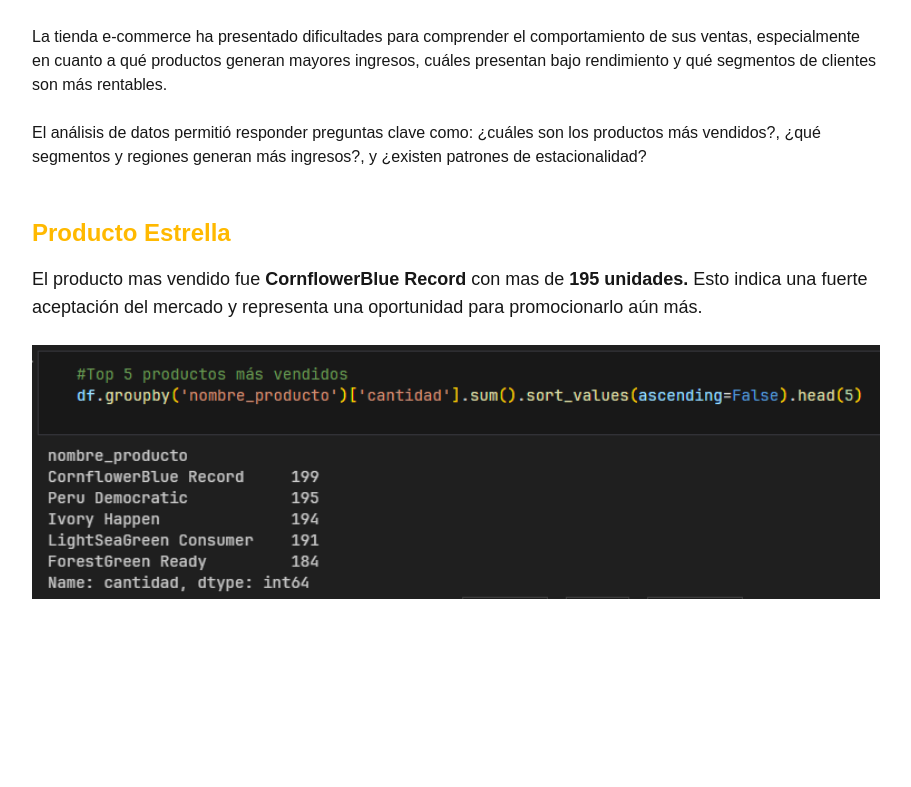
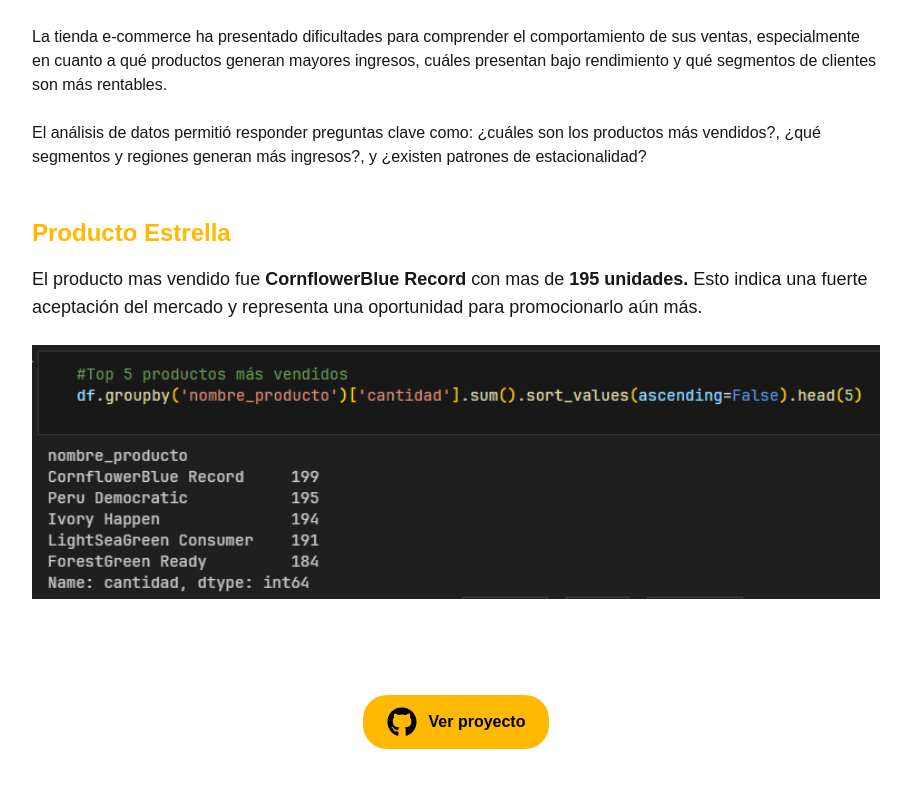
Before and after one commit to WilHazz/portafolio-Alaista-datos, a Next.js app: page /proyectos/analisis-ventas in a window 1280 px wide. Shown: the part 783-1570 px from the top of the page, without its empty margins (184-1095 px from the left). Before the commit the page ends 1482 px from the top, so only its background shows below. Built offline with nearby package versions, Linux system fonts and the light colour scheme.

Commit message:
agregando boton de Github y el link del proyecto de ecommerce

```diff
--- a/src/app/proyectos/analisis-ventas/page.tsx
+++ b/src/app/proyectos/analisis-ventas/page.tsx
@@ -1,4 +1,5 @@
 import Link from "next/link"
+import { FaGithub } from "react-icons/fa"
 
 function page() {
   return (
@@ -49,6 +50,15 @@ function page() {
             className="w-full h-auto"
              />
         </div>
+        {/* Boton a Github */}
+        <div className="text-center pt-12">
+            <Link href="https://github.com/WilHazz/Analisis_Ecommerce" target="_blank">
+            <button className="inline-flex items-center text-center justify-center bg-amber-400 text-black font-semibold px-6 py-3 cursor-pointer rounded-3xl crounded-lg hover:bg-amber-500 transition gap-3">
+               <FaGithub className="text-3xl"/>
+               Ver proyecto
+            </button>
+            </Link>
+        </div>
     </section>
   )
 }
```
